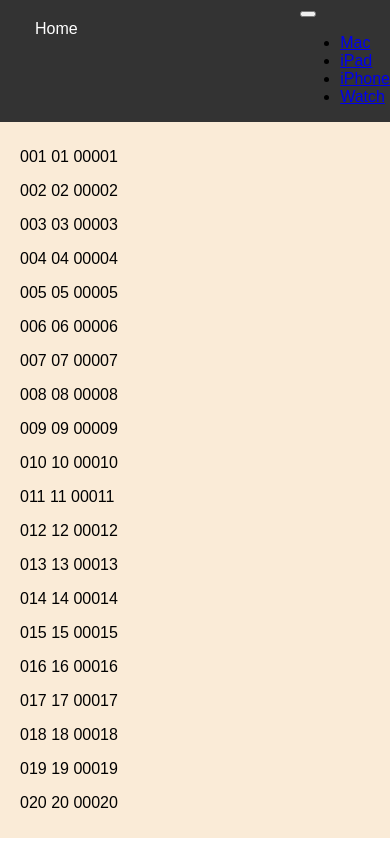
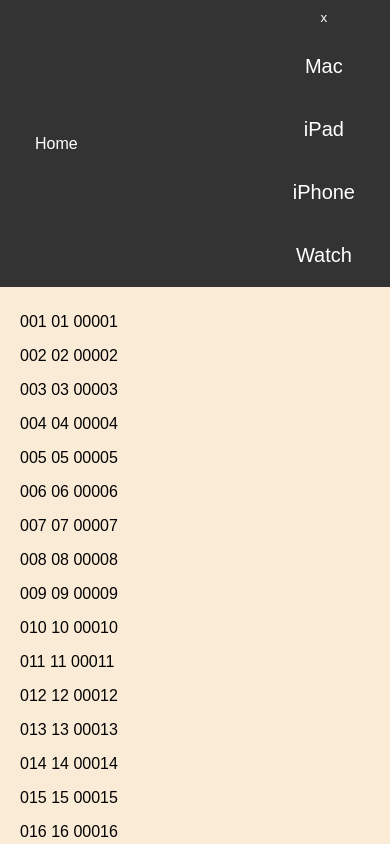
Before and after one commit to solaryasha/apple-header, a website: page index.html in a window 390 px wide. Both pictures are taken after a click on the button 308 px from the left and 14 px from the top of the page. Shown: the top 844 px of the page. Drawn offline with Linux system fonts and the light colour scheme.

Commit message:
add mobile menu

```diff
--- a/index.js
+++ b/index.js
@@ -1,6 +1,6 @@
-const nav = document.querySelector('.nav');
-const toggler = document.querySelector('.nav__toggler');
+const menu = document.querySelector('.menu');
+const toggler = document.querySelector('.menu__toggler');
 
 toggler.addEventListener('click', function() {
-  nav.classList.toggle('nav--open');
+  menu.classList.toggle('menu--open');
 });
--- a/styles/blocks/header.css
+++ b/styles/blocks/header.css
@@ -5,6 +5,7 @@
 
   display: flex;
   justify-content: space-between;
+  align-items: center;
 
   background-color: rgba(0, 0, 0, 0.8);
   backdrop-filter: saturate(180%) blur(20px);
--- a/styles/blocks/menu.css
+++ b/styles/blocks/menu.css
@@ -40,17 +40,6 @@
   max-height: 100vh;
 }
 
-@media (min-width: 640px) {
-  .menu__list {
-    flex-direction: row;
-    max-height: revert;
-  }
-
-  .menu__toggler {
-    display: none;
-  }
-}
-
 .menu__link {
   display: block;
   margin: 0 20px;
--- a/styles/style.css
+++ b/styles/style.css
@@ -3,3 +3,4 @@
 @import url(./blocks/nav.css);
 @import url(./blocks/main.css);
 @import url(./blocks/footer.css);
+@import url(./blocks/menu.css)
```
